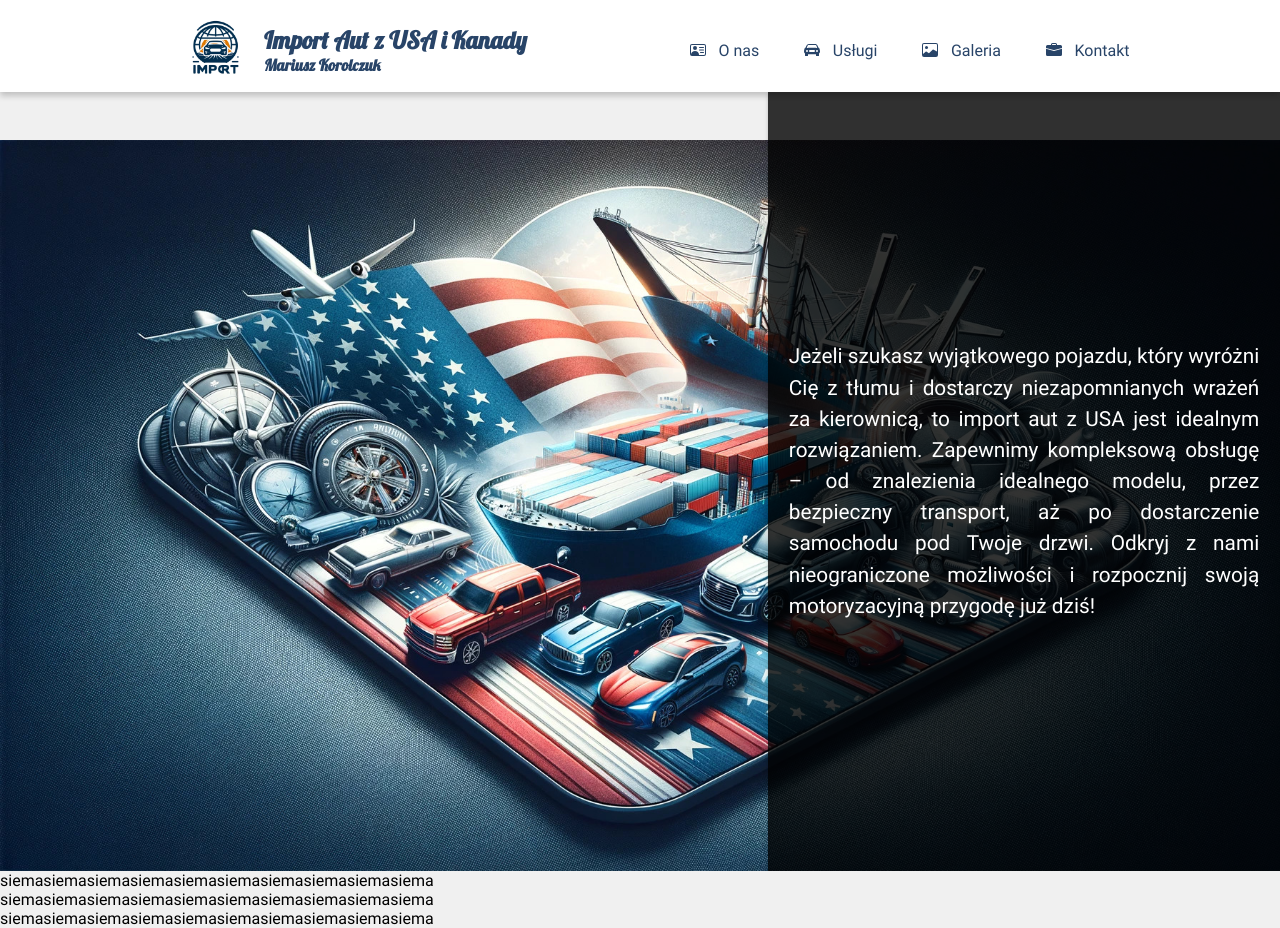
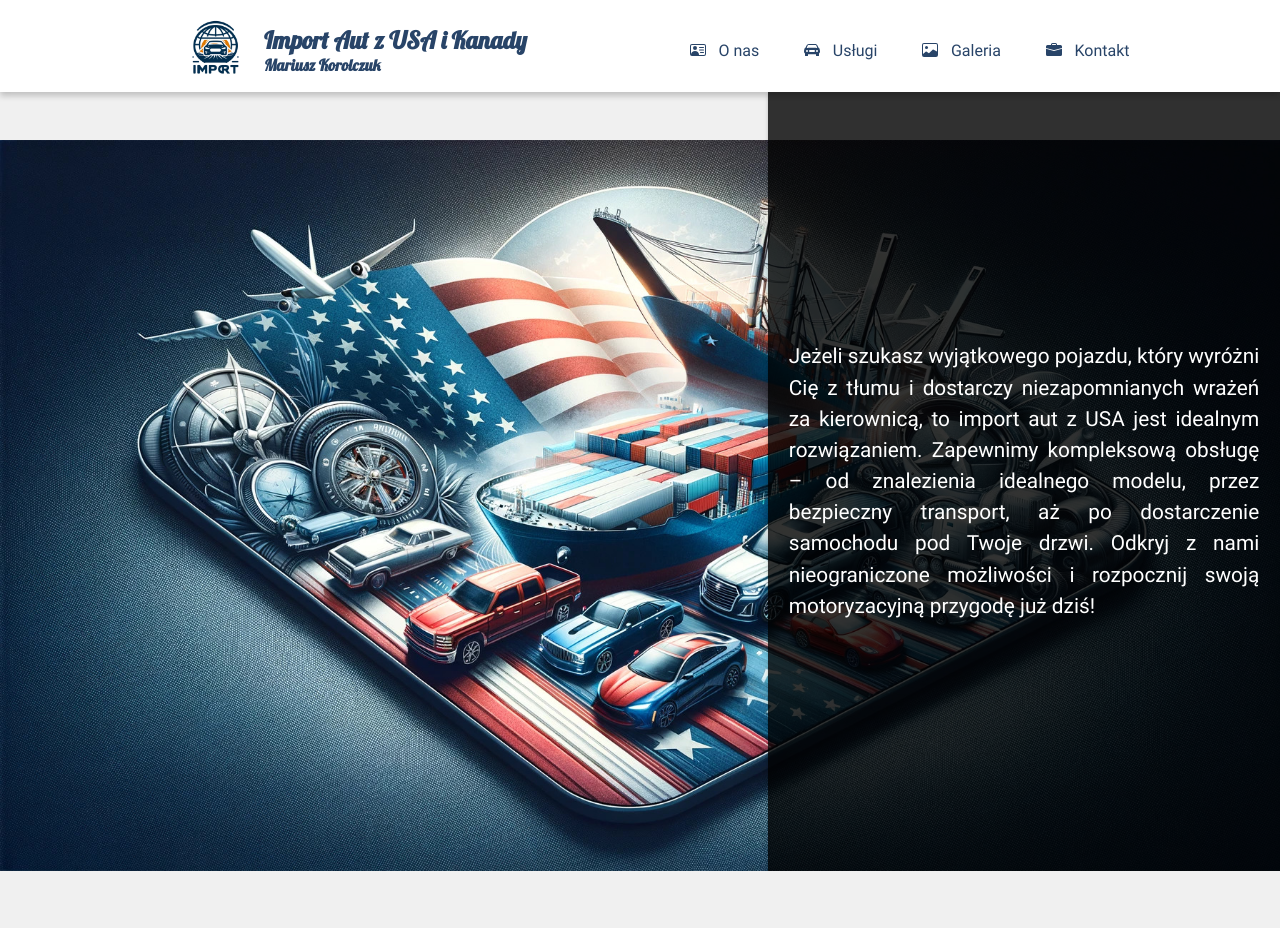
Before and after one commit to rooqyxd/importaut, a React (Vite) app: page / in a window 1280 px wide. After the commit the page ends 871 px from the top, so only its background shows below. Built offline with nearby package versions, Linux system fonts and the light colour scheme.

Commit message:
src fixes

```diff
--- a/index.html
+++ b/index.html
@@ -13,7 +13,7 @@
             href="https://i.gyazo.com/cefadd2d28c53d18d21cd812a1707159.jpg"
         />
         <link rel="icon" type="image/png" href="/import/public/LOGO.png" />
-        <meta name="viewport" content="width=device-width, initial-scale=1.0" />
+        <meta name="viewport" content="width=device-width, initial-scale=1.0, user-scalable=no" />
         <title>Import Aut z USA</title>
     </head>
     <body>
--- a/src/App.tsx
+++ b/src/App.tsx
@@ -8,9 +8,6 @@
         <>
             <Navbar />
             <AboutUs />
-            <Faq />
-            <Faq />
-            <Faq />
         </>
     );
 }
```
